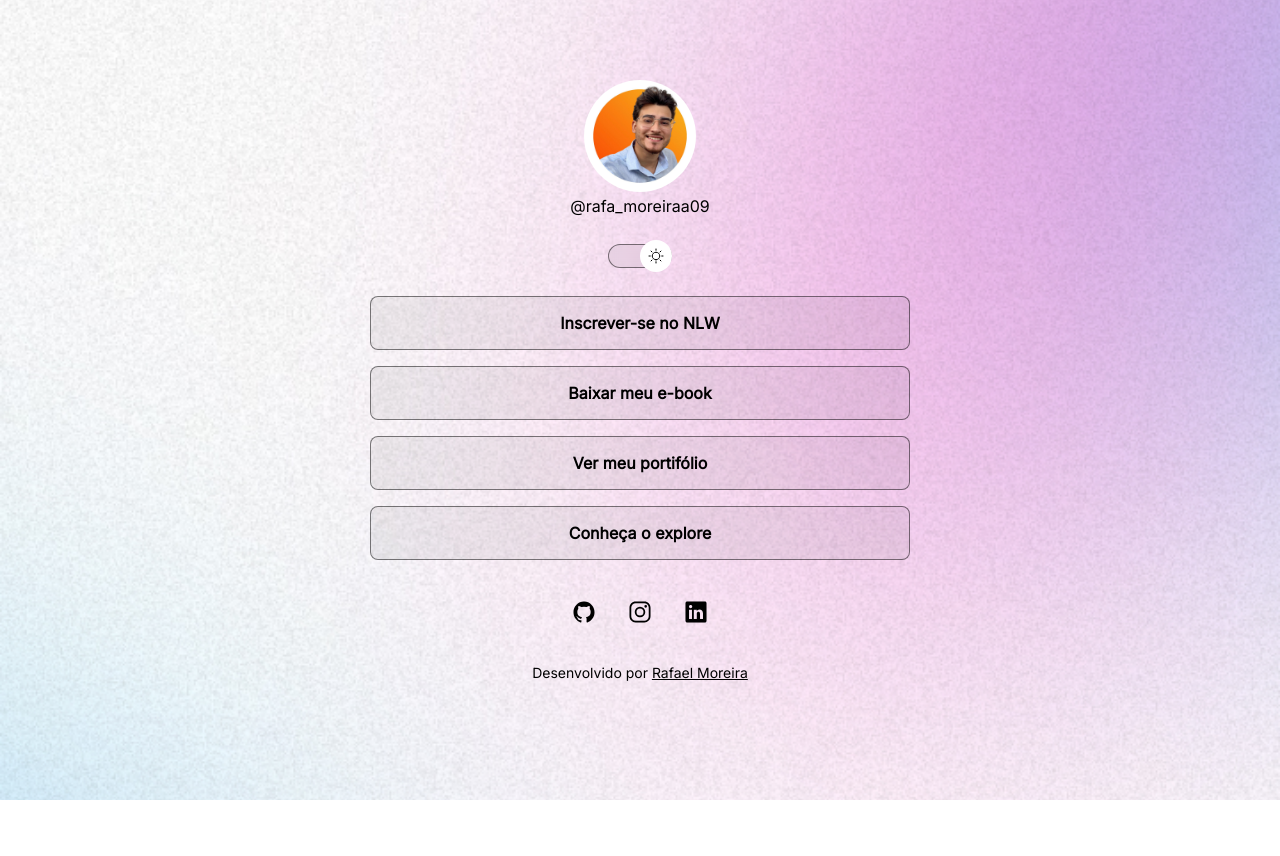
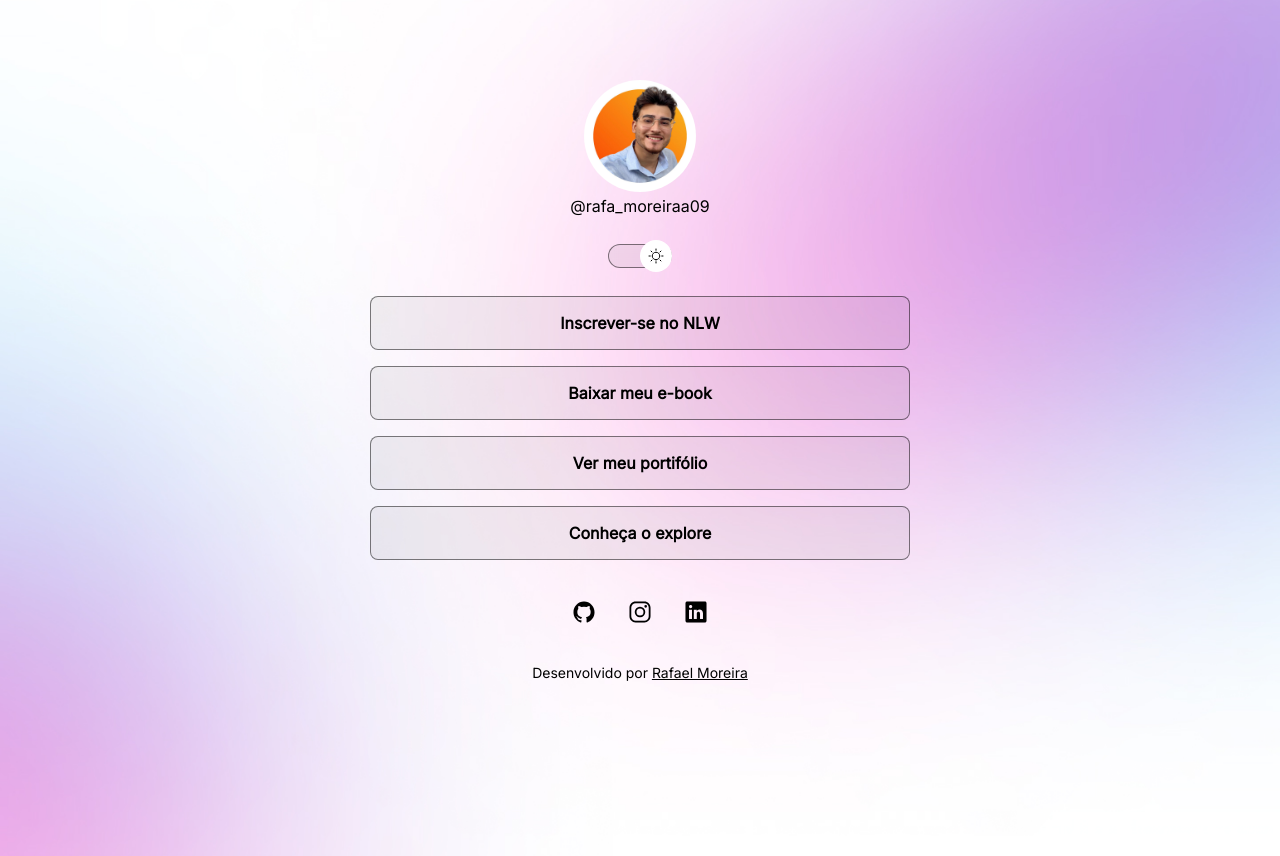
Before and after one commit to rafaeldasilvamoreira/devLinks, a plain HTML site: page index.html in a window 1280 px wide. Both pictures are taken after a click on the element 640 px from the left and 256 px from the top of the page. Before the commit the page ends 800 px from the top, so only its background shows below. Drawn offline with nearby package versions, Linux system fonts and the light colour scheme.

Commit message:
change background based on media quieries

```diff
--- a/style.css
+++ b/style.css
@@ -28,6 +28,7 @@ body{
     background-repeat: no-repeat;
     background-position: center;
     background-size: cover;
+    height: 100vh;
 }
 
 body * {
@@ -136,7 +137,7 @@ ul li a:hover {
     align-items: center;
     justify-content: center;
     padding: 16px;
-    trasition: background 0.5s;
+    transition: background 0.5s;
     border-radius: 50%;
 }
 
@@ -151,3 +152,12 @@ footer {
     padding: 24px 0;
     font-size: 14px;
 }
+
+@media (min-width: 700px){
+    :root {
+        --bg-url: url(./assets/bg-desktop.jpg);
+    }
+    .light {
+        --bg-url: url(./assets/bg-desktop-light.jpg);
+    }
+}
```
